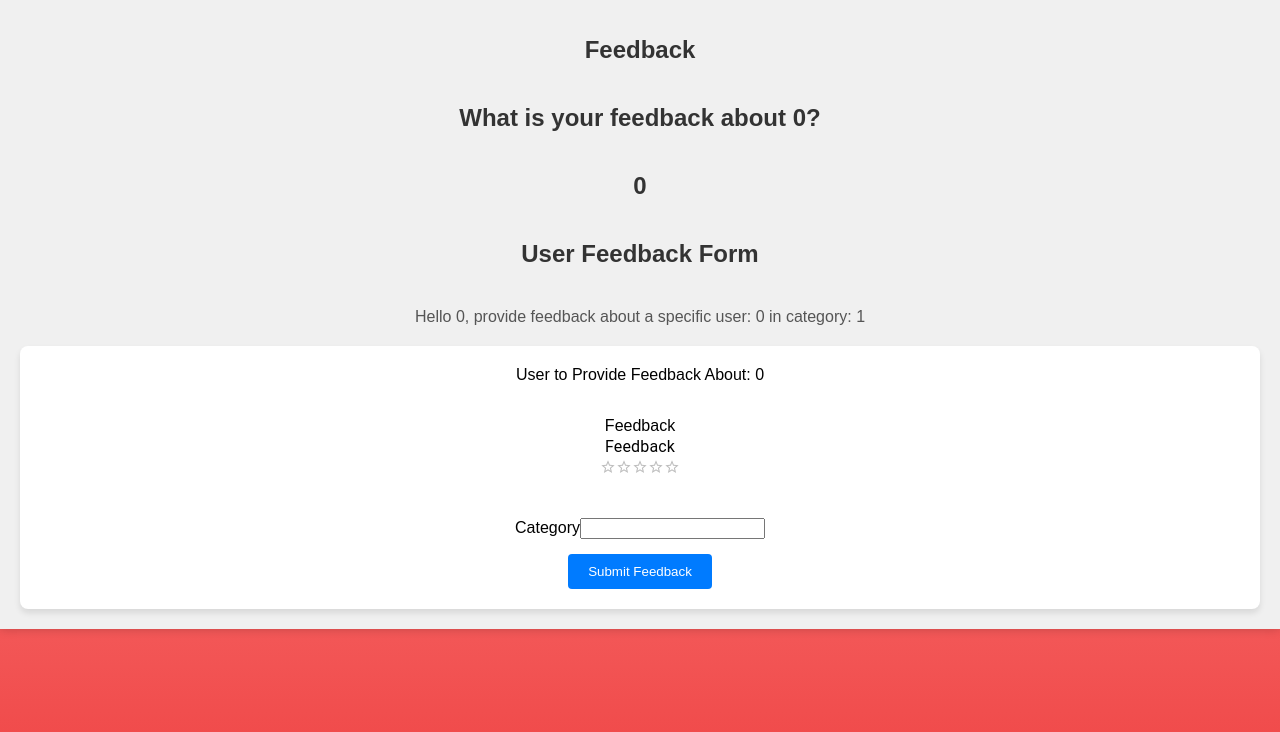
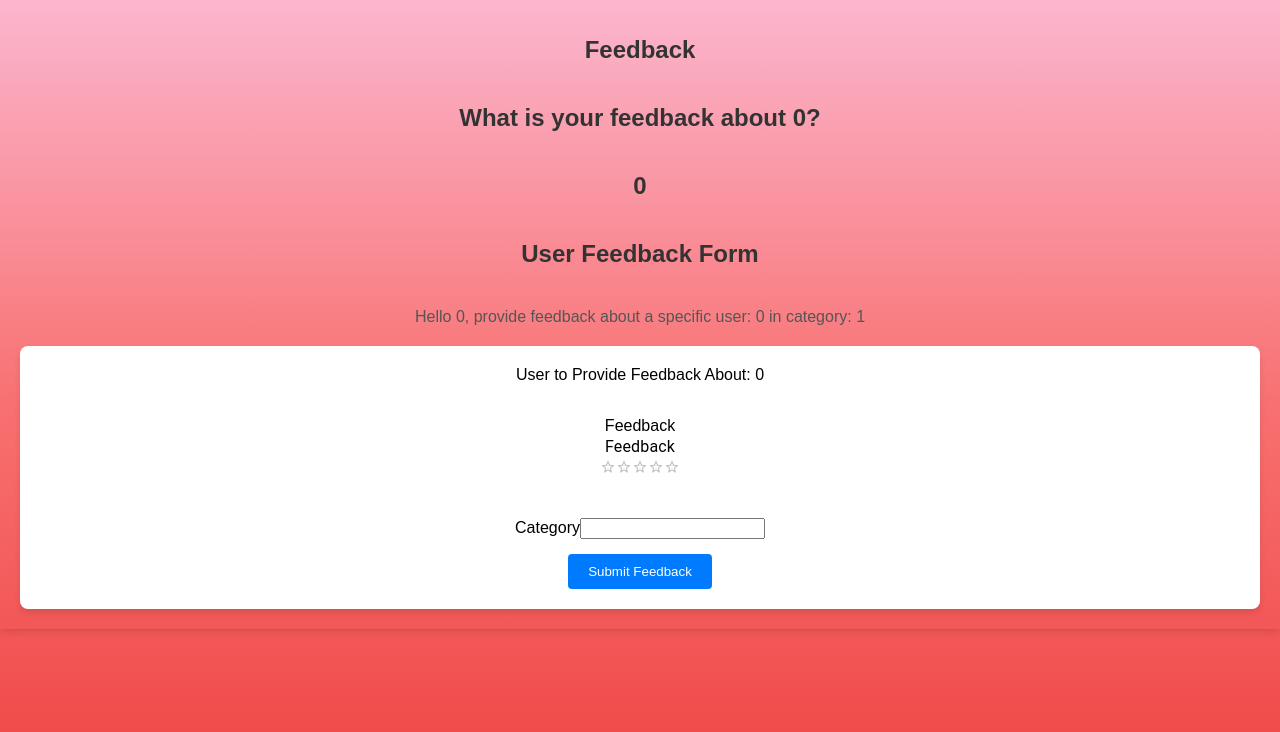
Before and after one commit to ajpieroni/316Heartcoded, a React (Create React App) app in the folder ourapp/reactapp/: page /Feedback in a window 1280 px wide. Shown: the top 732 px of the page. Built offline with nearby package versions, Linux system fonts and the light colour scheme; no server answers.

Commit message:
working on loading state:

```diff
--- a/ourapp/reactapp/src/pages/Feedback.css
+++ b/ourapp/reactapp/src/pages/Feedback.css
@@ -5,7 +5,7 @@
     padding: 20px;
     /* max-width: 800px; */
     /* margin: 0 auto; */
-    background-color: #f5f5f5;
+    /* background-color: #f5f5f5; */
     /* border-radius: 8px; */
   }
 
--- a/ourapp/reactapp/src/pages/FindMatch.css
+++ b/ourapp/reactapp/src/pages/FindMatch.css
@@ -2,9 +2,12 @@
     padding: 20px;
     /* max-width: 1200px; */
     /* margin: auto; */
-    background-color: #f5f5f5;
+    /* background-color: #f5f5f5; */
   }
-
+  .loading{
+    min-height: 100vh;
+    background-color: red;
+  }
   .main-container h1 {
     color: #333;
     text-align: center;
--- a/ourapp/reactapp/src/pages/FindMatch.js
+++ b/ourapp/reactapp/src/pages/FindMatch.js
@@ -13,6 +13,7 @@ export default function FindMatch() {
     // const history  = useHistory();
     const [myMatches, setMyMatches] = useState([]);
     const [reciever, setReciever] = useState();
+    const [loading, setLoading] = useState(true);
     const { user, setUser } = useContext(UserContext);
     const currentUser = user?.id;
     const [currentName, setCurrentName] = useState("");
@@ -92,7 +93,8 @@ export default function FindMatch() {
                 }
                 setMyMatches(matchesArray);
             })
-            .catch((error) => console.error("Error fetching matches:", error));
+            .catch((error) => console.error("Error fetching matches:", error))
+            .finally(()=> setLoading(false));
     }, [currentUser]);
 
     function openConversations(matchUser){
@@ -107,9 +109,13 @@ export default function FindMatch() {
     return (
         <main className="main-container">
           <Header />
-
+          {loading ? (
+            <div class = "loading">Loading...</div>
+          ) : (
+            <>
               <h1>Hi {user?.name}! Here are your Current Matches</h1>
               <button onClick={newMatches}>New matches!</button>
+
               <ul>
                 {myMatches.map((matchUser) => (
                   <div key={matchUser.id} className="user-card">
@@ -117,14 +123,16 @@ export default function FindMatch() {
                     <p>Birthday: {matchUser.birthday}</p>
                     <p>Bio: {matchUser.bio}</p>
                     <div className="chat-section">
-                <ChatIcon onClick={() => openConversations(matchUser)}/>
+                      <ChatIcon onClick={() => openConversations(matchUser)} />
                       <span className="chat-text" onClick={() => openConversations(matchUser)}>Chat with {matchUser.name}</span>
                     </div>
                     <button onClick={() => unmatch(matchUser)}>Unmatch</button>
                   </div>
                 ))}
               </ul>
+            </>
+          )}
         </main>
+      );
 
-    );
 }
--- a/ourapp/reactapp/src/pages/Questions.css
+++ b/ourapp/reactapp/src/pages/Questions.css
@@ -1,6 +1,6 @@
 .main-container {
     text-align: center;
-    background-color: #f0f0f0;
+    /* background-color: #f0f0f0; */
     box-shadow: 0px 0px 10px rgba(0, 0, 0, 0.2);
   }
 
```
Lines whose indentation alone changed are shown as unchanged.
